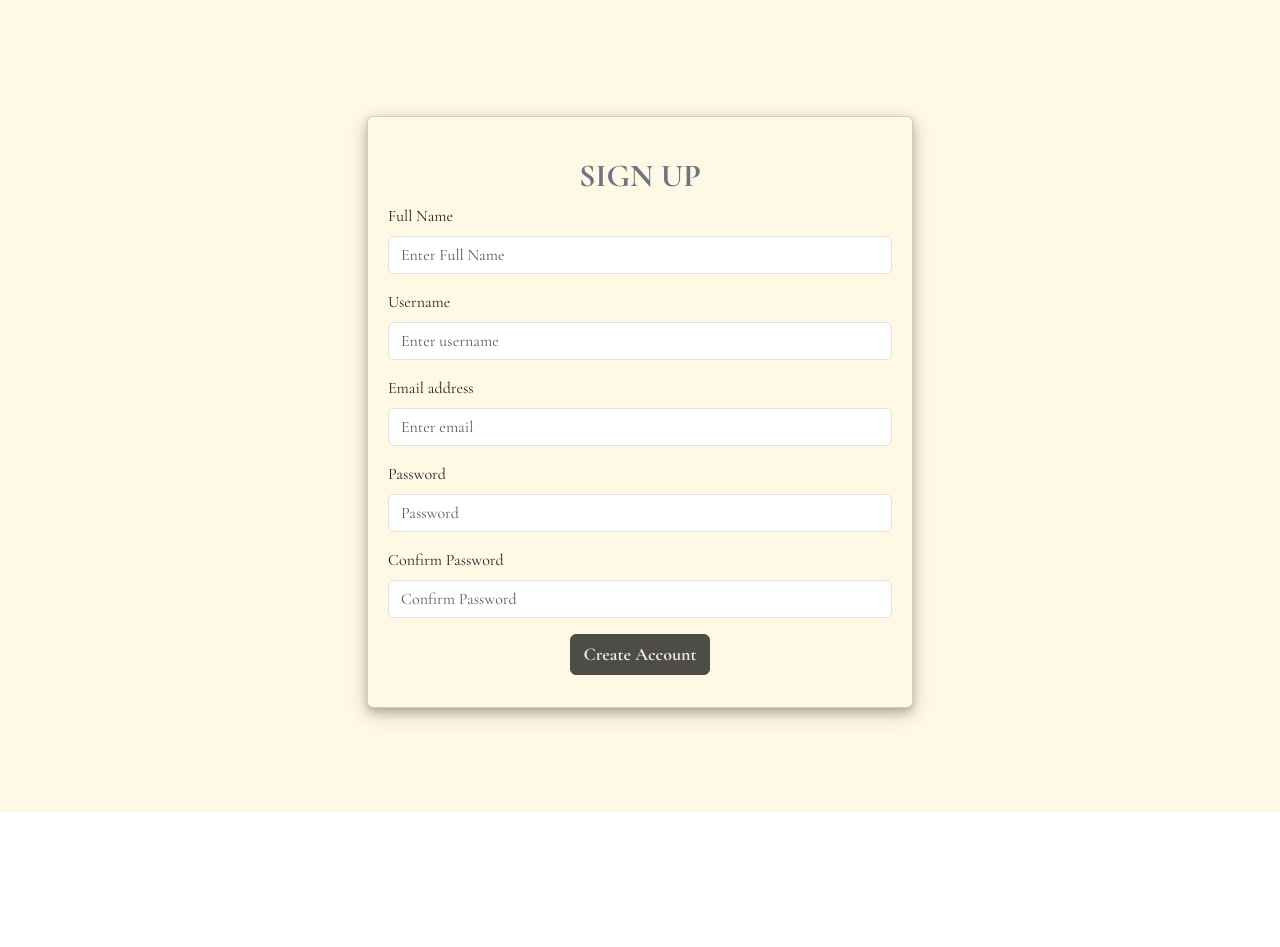
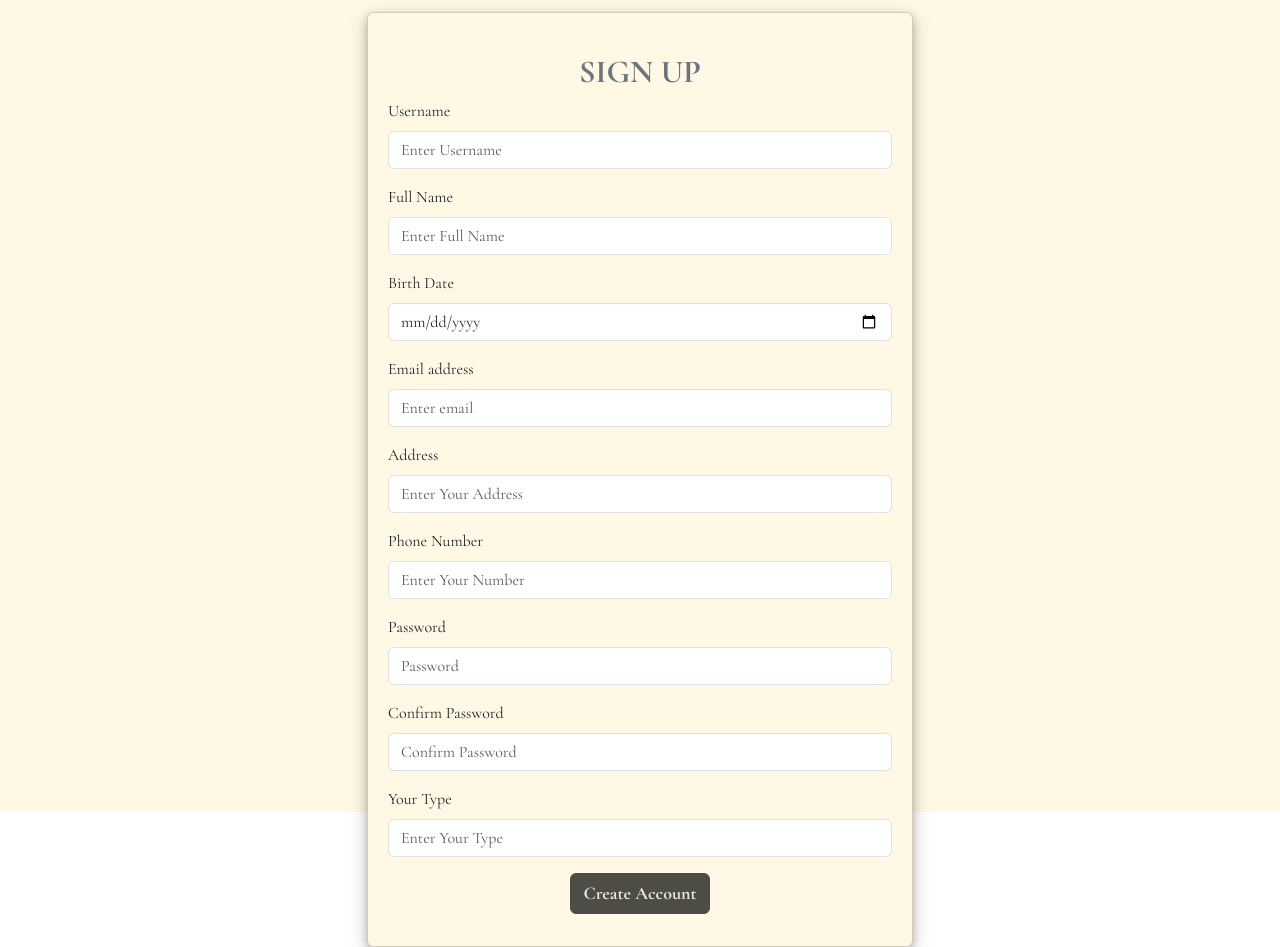
Before and after one commit to marwababelly/handihup, a React (Create React App) app: page /SignUp in a window 1280 px wide. Shown: the part 160-1107 px from the top of the page. Before the commit the page ends 992 px from the top, so only its background shows below. Built offline with nearby package versions, Linux system fonts and the light colour scheme.

Commit message:
Add another signUp inputs

```diff
--- a/src/Pages/SIgnUpPage/SignUpPage.js
+++ b/src/Pages/SIgnUpPage/SignUpPage.js
@@ -87,6 +87,21 @@ const SignUpPage = () => {
                     <Form onSubmit={submitFormHandler}>
                       <Form.Group className="mb-3" controlId="Name">
                         <Form.Label className="text-center">
+                          Username
+                        </Form.Label>
+                        <Form.Control
+                          type="text"
+                          placeholder="Enter Username"
+                          className={style.formControl}
+                          required
+                          ref={fullnameRef}
+                          value={fullname}
+                          onChange={fullnameHandler}
+                        />
+                      </Form.Group>
+
+                      <Form.Group className="mb-3" controlId="Name">
+                        <Form.Label className="text-center">
                           Full Name
                         </Form.Label>
                         <Form.Control
@@ -102,13 +117,12 @@ const SignUpPage = () => {
 
                       <Form.Group className="mb-3" controlId="Name">
                         <Form.Label className="text-center">
-                          Username
+                          Birth Date
                         </Form.Label>
                         <Form.Control
-                          type="text"
+                          type="Date"
                           className={style.formControl}
-                          placeholder="Enter username"
-                          required
+                          placeholder="Enter Your Date"
                           ref={usernameRef}
                           value={username}
                           onChange={usernameHandler}
@@ -122,6 +136,34 @@ const SignUpPage = () => {
                         <Form.Control
                           type="email"
                           placeholder="Enter email"
+                          className={style.formControl}
+                          required
+                          ref={emailRef}
+                          value={email}
+                          onChange={emailHandler}
+                        />
+                      </Form.Group>
+
+                      <Form.Group className="mb-3" controlId="formBasicEmail">
+                        <Form.Label className="text-center">Address</Form.Label>
+                        <Form.Control
+                          type="text"
+                          placeholder="Enter Your Address"
+                          className={style.formControl}
+                          required
+                          ref={emailRef}
+                          value={email}
+                          onChange={emailHandler}
+                        />
+                      </Form.Group>
+
+                      <Form.Group className="mb-3" controlId="formBasicEmail">
+                        <Form.Label className="text-center">
+                          Phone Number
+                        </Form.Label>
+                        <Form.Control
+                          type="number"
+                          placeholder="Enter Your Number"
                           className={style.formControl}
                           required
                           ref={emailRef}
@@ -162,6 +204,21 @@ const SignUpPage = () => {
                         />
                       </Form.Group>
 
+                      <Form.Group
+                        className="mb-3"
+                        controlId="formBasicPassword"
+                      >
+                        <Form.Label>Your Type</Form.Label>
+                        <Form.Control
+                          type="password"
+                          placeholder="Enter Your Type"
+                          className={style.formControl}
+                          ref={comfirmPasswordRef}
+                          value={comfirmPassword}
+                          onChange={comfirmPasswordHandler}
+                        />
+                      </Form.Group>
+
                       <div className="d-grid">
                         <Button className={style.btn} type="submit">
                           Create Account
```
